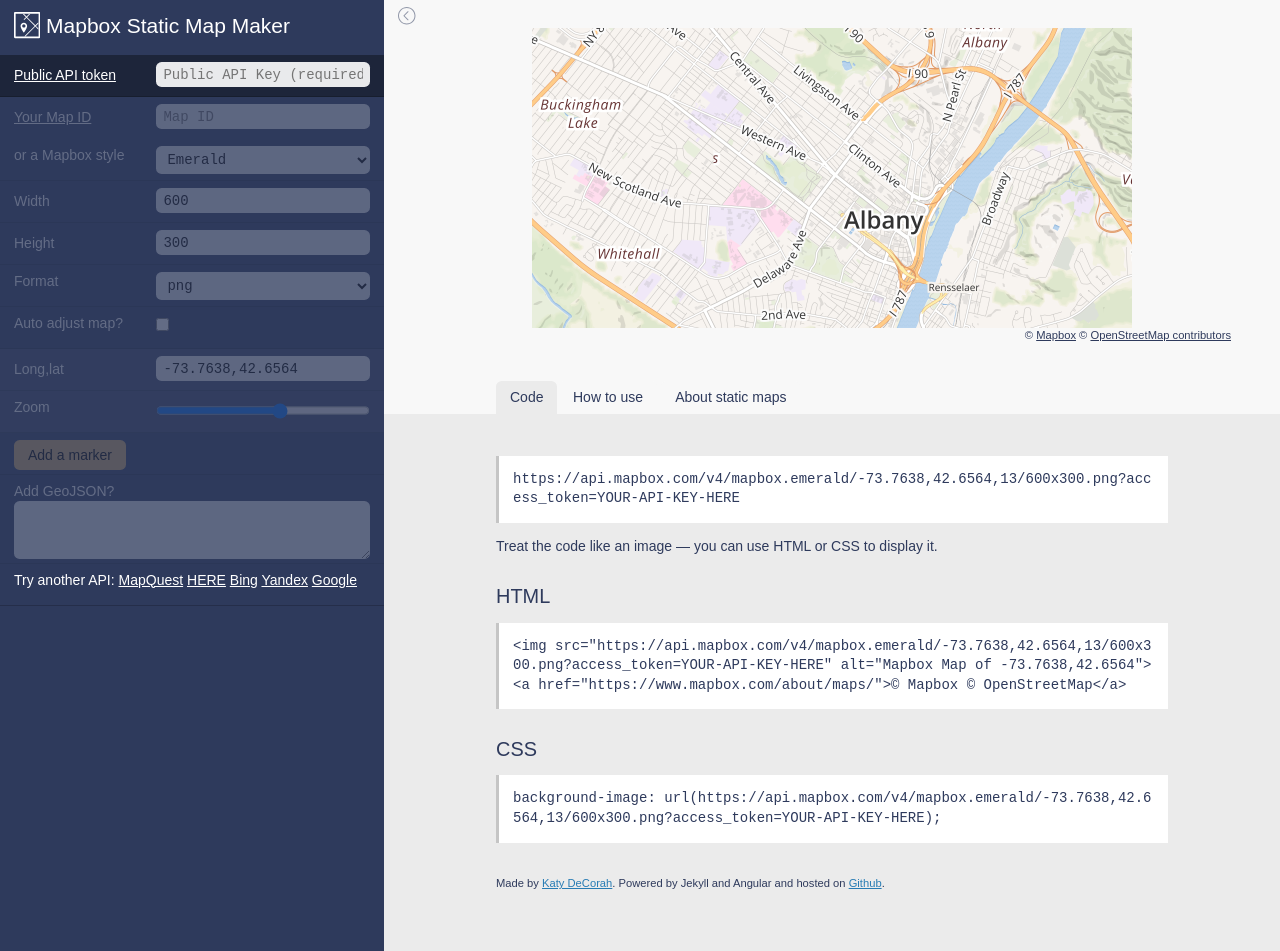
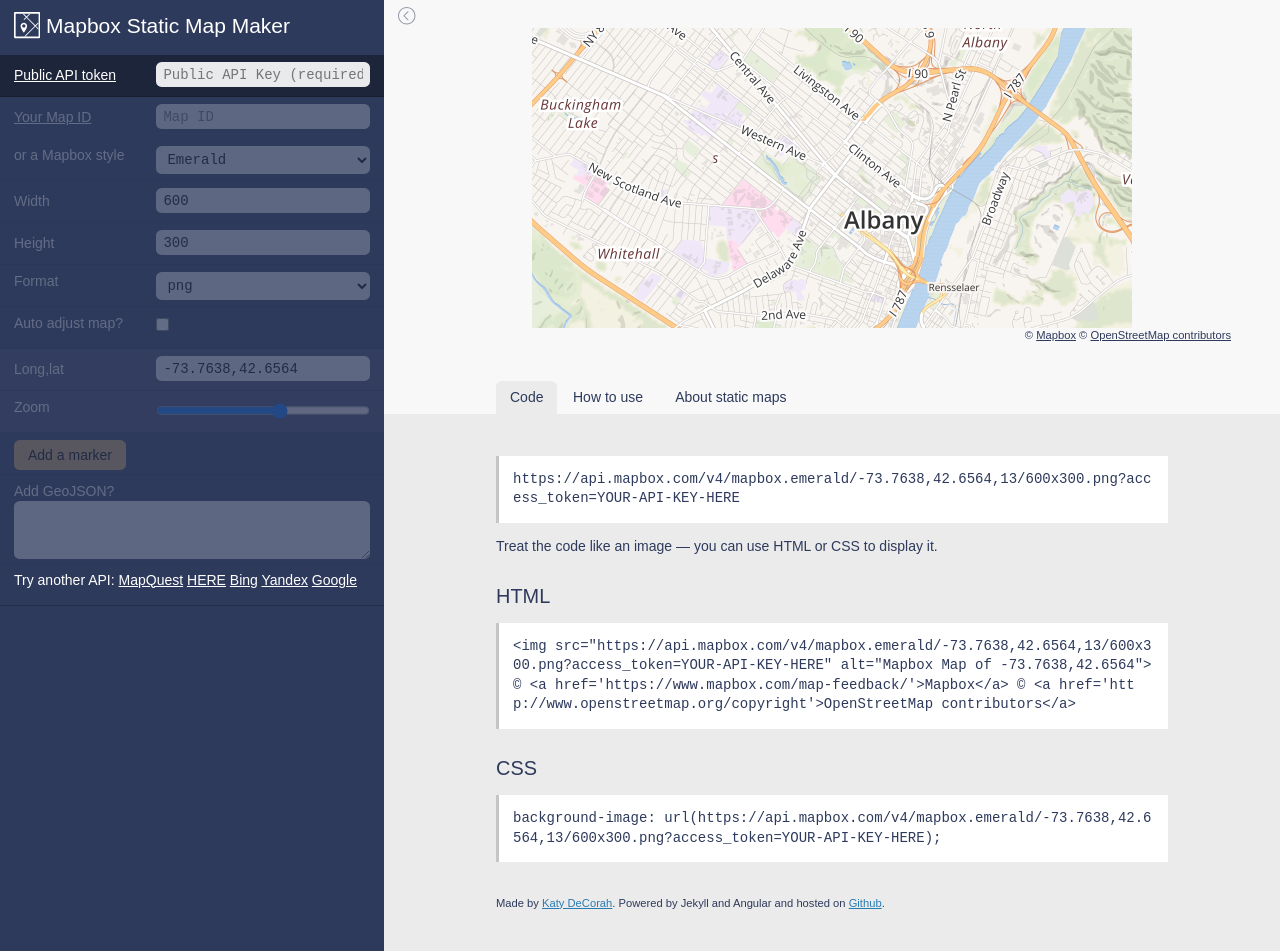
Before and after one commit to katydecorah/staticmapmaker, a Jekyll site: the page built from mapbox/index.html, in a window 1280 px wide and 951 px high. Built offline with Jekyll 4.4.1, drawn with Linux system fonts in a browser that asks for light colours; nearby versions of some CDN libraries.

Commit message:
updates attribution

```diff
--- a/_includes/tabs/code.html
+++ b/_includes/tabs/code.html
@@ -5,7 +5,7 @@
 <p>Treat the code like an image &mdash; you can use HTML or CSS to display it.</p>
 <h2>HTML</h2>
 <pre>&lt;img src="{{ mapcode }}" alt="{{page.title}} Map[[base.auto != true && ' of '+ base.location || '' ]]"&gt;{% if page.title == 'Mapbox' %}
-&lt;a href="https://www.mapbox.com/about/maps/"&gt;&copy; Mapbox &copy; OpenStreetMap&lt;/a&gt;{% endif %}</pre>
+&copy; &lt;a href='https://www.mapbox.com/map-feedback/'&gt;Mapbox&lt;/a&gt; &copy; &lt;a href='http://www.openstreetmap.org/copyright'&gt;OpenStreetMap contributors&lt;/a&gt;{% endif %}</pre>
 
 {% if page.title == "Google" %}<!--////////////// Google -->
 <h3>Map with link to Google Maps</h3>
```
